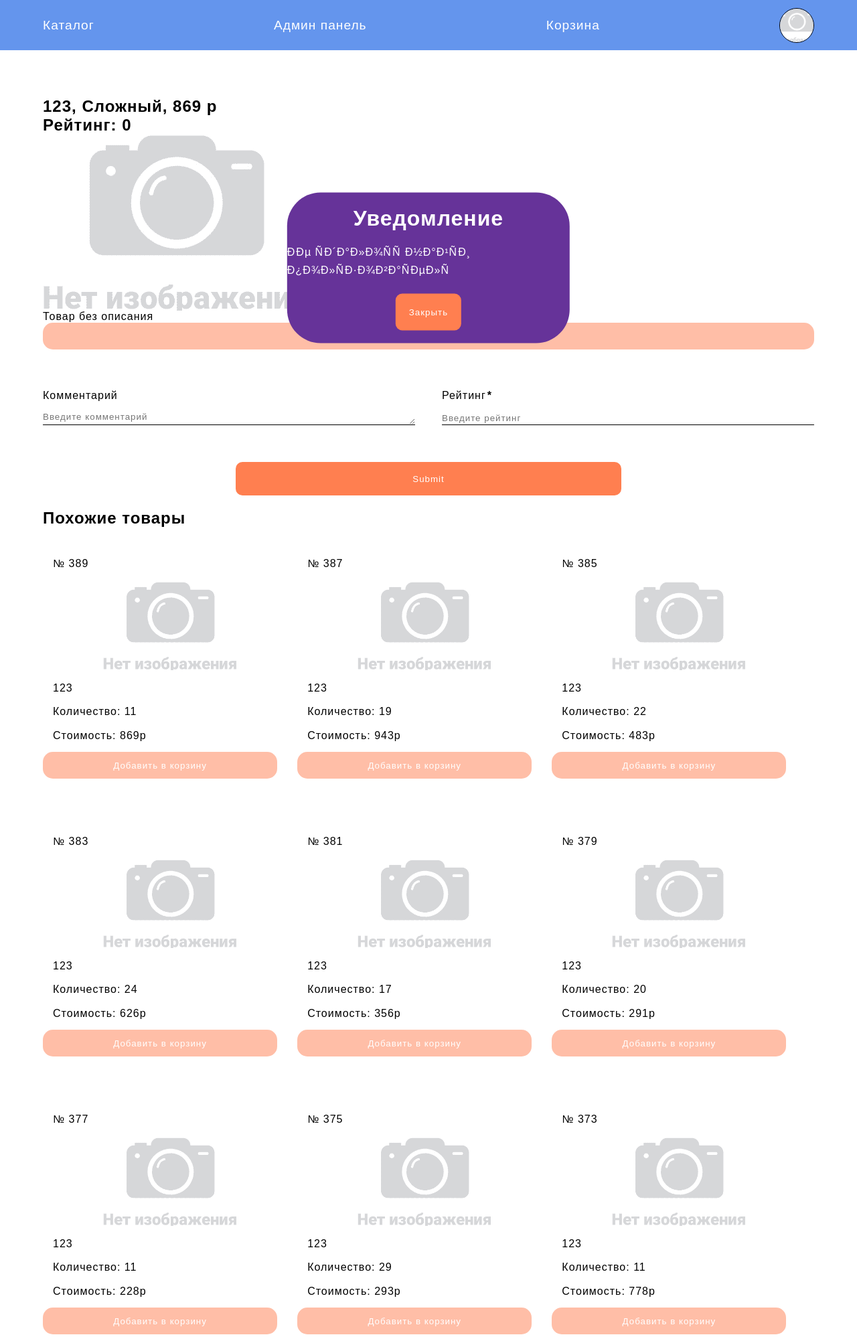
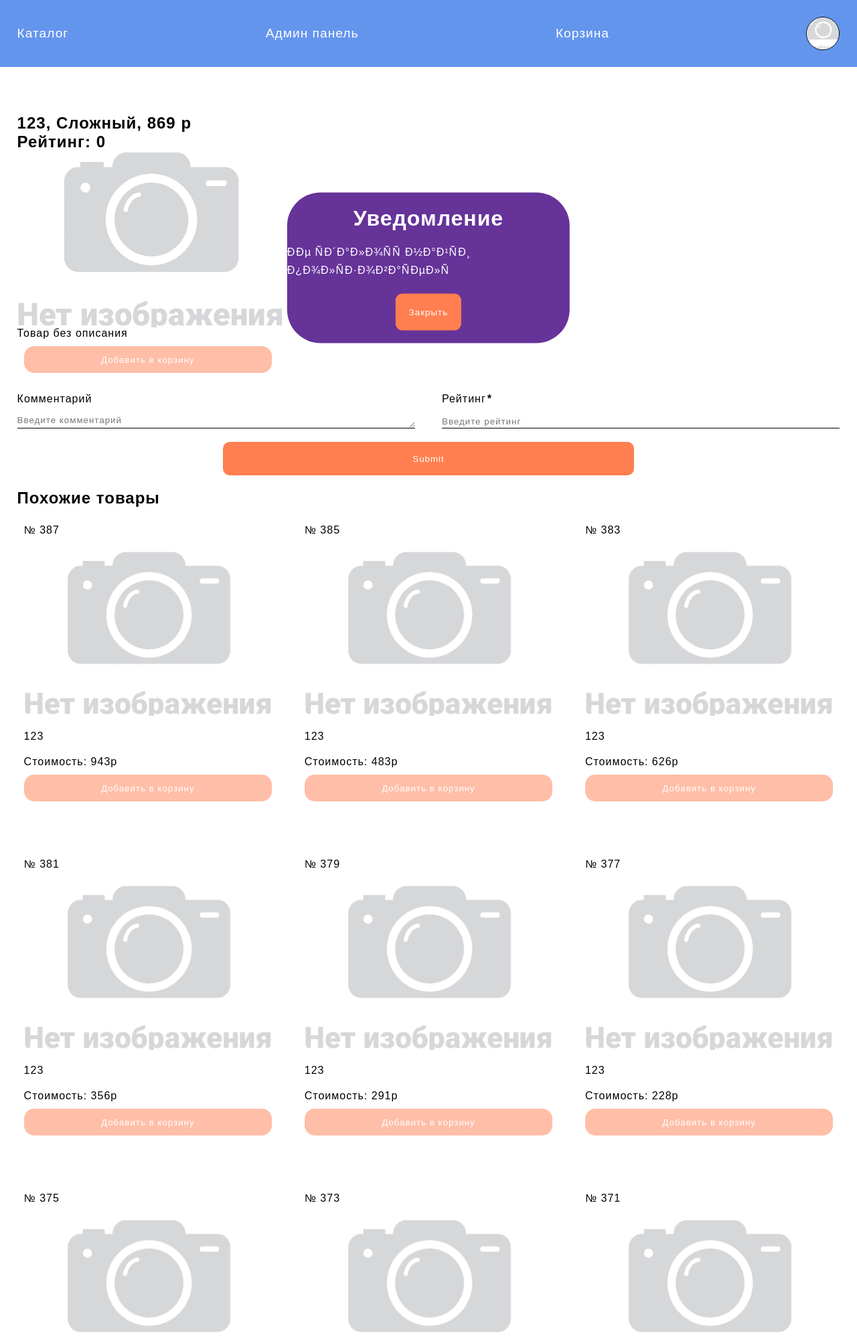
Before and after one commit to MatveyTea/store, a PHP site: page /aboutItem.php?id_item=389 in a window 1280 px wide. Shown: the top 1997 px of the page at 67% size. Run offline with PHP 8.4, Linux system fonts and the light colour scheme; a user stored in the database is signed in; data comes from the database, SQL or seed files in the repository; data that the repository does not hold is empty.

Commit message:
Added styles to the catalog and basket, improved property addition

```diff
--- a/public/aboutItem.php
+++ b/public/aboutItem.php
@@ -63,20 +63,20 @@
         redirect();
     } else if ($basket == []) {
         $itemHTML .= "<span class='item' data-id='$_GET[id_item]' data-count='$item[count_items]'>
-            <button class='button basket' data-type='add'>Добавить в корзину</button>
-            <span class='hidden counter-wrapper'>
-                <button class='button minus'>-</button>
-                <p class='counter'>В корзине: <b class='counterText'>0</b></p>
-                <button class='button plus'>+</button>
+            <button class='item-basket button' data-type='add'>Добавить в корзину</button>
+            <span class='hidden item-counter-container'>
+                <button class='item-counter-minus button'>-</button>
+                <p>В корзине: <b class='item-counter-text'>0</b></p>
+                <button class='item-counter-plus button'>+</button>
             </span>
         </span>";
     } else {
         $itemHTML .= "<span class='item' data-id='$_GET[id_item]' data-count='$item[count_items]'>
-            <button class='button basket' data-type='remove'>Убрать из корзины</button>
-            <span class='counter-wrapper'>
-                <button class='button minus'>-</button>
-                <p class='counter'>В корзине: <b class='counterText'>$basket[count_baskets]</b></p>
-                <button class='button plus'>+</button>
+            <button class='item-basket button' data-type='remove'>Убрать из корзины</button>
+            <span class='item-counter-container'>
+                <button class='item-counter-minus button'>-</button>
+                <p>В корзине: <b class='item-counter-text'>$basket[count_baskets]</b></p>
+                <button class='item-counter-plus button'>+</button>
             </span>
         </span>";
     }
@@ -140,9 +140,9 @@
         </form>
         <?php } echo getCommentsHTML($comments) ?>
     </section>
-    <section class="similar">
+    <section class="content items">
         <h2>Похожие товары</h2>
-        <?= getItems(0, "WHERE `items_type_id_items` = ? OR `properties_id_attributes` = ?", [$item["items_type_id_items"], 1], false, 9) ?>
+        <?= getItems(0, "WHERE (`items_type_id_items` = ? OR `properties_id_attributes` = ?) AND `id_items` != ?", [$item["items_type_id_items"], 1, $_GET["id_item"]], false, 10) ?>
     </section>
     <?php
         if (isAdmin()) {
--- a/public/adminAddItem.php
+++ b/public/adminAddItem.php
@@ -25,7 +25,7 @@
             array_push($params, $id, $property["id_attributes"]);
         }
 
-        if ($sql != "" && $params != [] && makeSafeQuery($sql, $params) ) {
+        if ($sql != "" && $params != [] && makeSafeQuery($sql, $params) || $isSucceedItem) {
             clearValidatedSession();
             $_SESSION["server"] = "Товар добавлен";
         } else {
--- a/public/css/aboutItem.css
+++ /dev/null
@@ -1,13 +0,0 @@
-.similar {
-    display: flex;
-    flex-wrap: wrap;
-    gap: 30px;
-}
-
-.similar h2 {
-    width: 100%;
-}
-
-.similar .item {
-    width: calc(33% - 30px);
-}
--- a/public/css/main.css
+++ b/public/css/main.css
@@ -1,38 +1,47 @@
+/* ПЕРЕМЕННЫЕ */
+:root {
+    --content-width: 1440px;
+}
+
+/* ОБЩИЕ СВОЙСТВА */
 * {
     margin: 0;
     padding: 0;
     font-family: Arial, Helvetica, sans-serif;
+    box-sizing: border-box;
     text-decoration: none;
     outline: none;
     border: none;
     letter-spacing: 1px;
 }
 
-html {
+html, body {
     height: 100%;
 }
 
 body {
-    height: 100%;
     display: flex;
     flex-direction: column;
     justify-content: space-between;
 }
+
 a {
     color: black;
 }
+
 body main {
     flex: 1;
 }
 
 .content {
-    width: 1440px;
+    width: var(--content-width);
     margin: 20px auto;
 }
 
 .hidden {
-    opacity: 0;
+    display: none !important;
 }
+
 .button {
     display: flex;
     width: max-content;
@@ -45,8 +54,25 @@
     border-radius: 10px;
 }
 
+.invisible {
+    opacity: 0;
+}
 
-/* Форма */
+.avatar {
+    height: 50px;
+    aspect-ratio: 1 / 1;
+    object-fit: cover;
+    border-radius: 50%;
+    border: 1px solid black;
+}
+
+footer {
+    height: 200px;
+    background-color: aquamarine;
+    flex-shrink: 0;
+}
+
+/* ФОРМА */
 .form {
     width: 100%;
     margin: 20px auto;
@@ -149,37 +175,58 @@
     color: crimson;
 }
 
-
 .form .field .textarea {
     max-height: 150px;
     resize: vertical;
 }
 
 
-.item {
-    width: calc(20% - 40px - (15px * 2));
+/* ТОВАРЫ */
+.items {
+    display: flex;
+    justify-content: space-between;
+    flex-wrap: wrap;
+    gap: 15px;
 }
 
-.item a {
+.item {
+    width: calc(25% - 15px);
+    height: max-content;
+    padding: 10px;
+    display: flex;
+    flex-direction: column;
+    gap: 10px;
+    border-radius: 20px;
+    justify-content: space-between;
+}
+
+.items h2 {
     width: 100%;
-    height: 275px;
+}
+
+.item-link {
+    width: 100%;
+    min-height: 275px;
     display: flex;
     flex-direction: column;
     justify-content: space-between;
-    padding: 15px;
+    gap: 20px;
 }
+
 .item:has(.basket) {
     height: max-content !important;
 }
 
-.item img {
-    width: 60%;
-    max-width: 200px;
+.item-image {
+    width: 100%;
+    height: 250px;
     user-select: none;
     align-self: center;
+    border-radius: 15px;
+    object-fit: contain;
 }
 
-.item button.basket {
+.item-basket {
     width: 100%;
     height: 40px;
     cursor: pointer;
@@ -187,18 +234,20 @@
     transition: 0.4s background-color;
     border-radius: 15px;
 }
-.item button.basket:hover,
-.item button.basket:focus {
+
+.item-basket:hover,
+.item-basket:focus {
     background-color: coral
 }
 
-.item span {
+.item-counter-container {
     width: 100%;
     display: flex;
     justify-content: space-between;
     align-items: center;
 }
-.item span button {
+
+.item-counter-minus, .item-counter-plus {
     width: 15%;
     height: 30px;
     cursor: pointer;
@@ -206,72 +255,110 @@
     background-color: rgba(135, 222, 155, 0.7);
     transition: 0.4s background-color;
 }
-.item span button:hover,
-.item span button:focus {
+
+.item-counter-minus:hover, .item-counter-plus:hover,
+.item-counter-minus:focus, .item-counter-plus:focus {
     background-color: rgba(135, 222, 155, 1);
 }
-.item span p {
+
+.item-counter-container p {
     width: 60%;
     text-align: center;
 }
 
-@media (max-width: 1440px) {
-    .item {
-        width: calc(33% - 30px);
-    }
-}
-
-@media (max-width: 767px) {
-    .item {
-        width: calc(50% - 20px);
-    }
-}
-
-@media (max-width: 360px) {
-    .item {
-        width: 100%;
-    }
-}
-
-
-.avatar {
-    height: 50px;
-    aspect-ratio:  1 / 1;
-    object-fit: cover;
-    border-radius: 50%;
-    border: 1px solid black;
-}
-
+/* ШАПКА */
 header {
     width: 100%;
-    height: 75px;
+    height: 100px;
     display: flex;
     justify-content: center;
     align-items: center;
     background-color: cornflowerblue;
     margin-bottom: 50px;
+    flex-shrink: 0;
 }
-header nav {
-    display: flex;
-    justify-content: space-between;
-    align-items: center;
-}
+
 header nav a {
     color: white;
     font-size: 1.2rem;
     transition: 0.5s color;
+
 }
+
 header nav a:hover,
 header nav a:focus {
     color: chocolate;
 }
 
+.header-desktop {
+    display: flex;
+    justify-content: space-between;
+    align-items: center;
+        margin: 0 auto;
+}
 
-.invisible {
+.header-mobile {
+    display: none;
+    justify-content: flex-end;
+    position: relative;
+        margin: 0 auto;
+}
+
+.header-mobile-burger {
+    display: flex;
+    flex-direction: column;
+    align-items: center;
+    gap: 17px;
+}
+
+.header-mobile-burger.open span:nth-of-type(1) {
+    transform: rotate(-45deg);
+}
+
+.header-mobile-burger.open span:nth-of-type(2) {
     opacity: 0;
 }
 
+.header-mobile-burger.open span:nth-of-type(3) {
+    transform: rotate(45deg);
+}
 
+.header-mobile-burger span {
+    display: block;
+    width: 58px;
+    height: 3px;
+    background-color: white;
+    transition: transform 0.3s linear, opacity 0.3s linear;
+}
+
+.header-mobile-burger span:nth-of-type(1) {
+    transform-origin: right top;
+}
+
+.header-mobile-burger span:nth-of-type(3) {
+    transform-origin: right bottom;
+}
+
+.header-mobile-content {
+    overflow-y: scroll;
+    position: absolute;
+    display: none;
+    flex-direction: column;
+    top: 100%;
+    left: 0;
+    transform: translate(-2.5%, 3.3%);
+    background-color: black;
+    width: 100vw;
+    justify-content: space-evenly;
+    align-items: center;
+    height: calc(100vh - 100px);
+    opacity: 0;
+    transition: opacity 0.3s linear;
+    gap: 20px;
+    padding: 20px 0;
+}
+
+/* МОДАЛЬНОЕ ОКНО */
 .modal {
     width: 33vw;
     position: absolute;
@@ -303,29 +390,55 @@
     gap: 20px;
 }
 
+@media (min-width: 769px) and (max-width: 1400px) {
+    .item {
+        width: calc(33% - 15px);
+    }
 
-
-
-footer {
-    height: 200px;
-    background-color: aquamarine;
-}
-
-@media (max-width: 1440px) {
-    .content {
-        width: 90vw;
+    html {
+        --content-width: 96vw !important;
     }
 }
 
-@media (max-width: 767px) {
-
+@media (min-width: 401px) and (max-width: 768px) {
+    html {
+        --content-width: 96vw !important;
+    }
     .form .field {
         width: 100%;
     }
+
+
+    .item {
+        width: calc(50% - 15px);
+    }
+
+    .header-desktop {
+        display: none;
+    }
+
+    .header-mobile {
+        display: flex;
+    }
 }
 
-@media (max-width: 360px) {
-    .content {
-        width: 98vw;
+@media (max-width: 400px) {
+    .form .field {
+        width: 100%;
+    }
+    html {
+        --content-width: 98vw !important;
+    }
+
+    .item {
+        width: 100%;
+    }
+
+    .header-desktop {
+        display: none;
+    }
+
+    .header-mobile {
+        display: flex;
     }
 }
--- a/public/footer.php
+++ b/public/footer.php
@@ -2,5 +2,7 @@
 
 ?>
 <footer>
-    <p>Футер - Уют в деталях, качество в каждом предмете.</p>
+    <div class="content">
+        <p>Футер - Уют в деталях, качество в каждом предмете.</p>
+    </div>
 </footer>
--- a/public/function.php
+++ b/public/function.php
@@ -219,11 +219,11 @@
         $basket = "";
         foreach ($userItems as $userItem) {
             if ($userItem["items_id_baskets"] == $item["id_items"]) {
-                $basket = "<button class='basket button' data-type='remove'>Убрать из корзины</button>
-                    <span class='counter-wrapper'>
-                        <button class='minus button'>-</button>
-                        <p class='counter'>В корзине: <b class='counterText'>$userItem[count_baskets]</b></p>
-                        <button class='plus button'>+</button>
+                $basket = "<button class='item-basket button' data-type='remove'>Убрать из корзины</button>
+                    <span class='item-counter-container'>
+                        <button class='item-counter-minus button'>-</button>
+                        <p>В корзине: <b class='item-counter-text'>$userItem[count_baskets]</b></p>
+                        <button class='item-counter-plus button'>+</button>
                     </span>
                 ";
                 break;
@@ -231,22 +231,21 @@
         }
 
         if ($basket == "" && isUserAuth()) {
-            $basket = "<button class='button basket' data-type='add'>Добавить в корзину</button>
-                <span class='hidden counter-wrapper'>
-                    <button class='minus button'>-</button>
-                    <p class='counter'>В корзине: <b class='counterText'>0</b></p>
-                    <button class='plus button'>+</button>
+            $basket = "<button class='item-basket button' data-type='add'>Добавить в корзину</button>
+                <span class='invisible item-counter-container'>
+                    <button class='item-counter-minus button'>-</button>
+                    <p>В корзине: <b class='item-counter-text'>0</b></p>
+                    <button class='item-counter-plus button'>+</button>
                 </span>
             ";
         }
 
         $result .= "<span class='item' data-id='$item[id_items]' data-count='$item[count_items]'>
-                <a href ='aboutItem.php?id_item=$item[id_items]' class='item_link' >
+                <a href ='aboutItem.php?id_item=$item[id_items]' class='item-link' >
                     <p>№ $item[id_items]</p>
-                    <img src='" . getValidImage(FOLDER_UPLOAD . "/" . FOLDER_ITEMS, $item["image_items"]) . "' class='item_image''>
-                    <p class='item_name'>$item[name_items]</p>
-                    <p class='item_count'>Количество: $item[count_items]</p>
-                    <p class='item_cost'>Стоимость: $item[cost_items]р</p>
+                    <img src='" . getValidImage(FOLDER_UPLOAD . "/" . FOLDER_ITEMS, $item["image_items"]) . "' class='item-image'>
+                    <p class='item-name'>$item[name_items]</p>
+                    <p class='item-cost'>Стоимость: $item[cost_items]р</p>
                 </a>
                 $basket
             </span>
@@ -285,16 +284,16 @@
         } else {
             if ($datetimeBuy != $item["datetime_buy_baskets"]) {
                 if ($datetimeBuy != null) {
-                    $historyHTML .= "<p>Всего: {$historyCost}р</p></article>";
+                    $historyHTML .= "</div><p>Всего: {$historyCost}р</p></article>";
                     $historyCost = 0;
                 }
-                $historyHTML .= "<article class='basket'><h2>Время покупки: " . dateformat($item["datetime_buy_baskets"]) . "</h2>";
+                $historyHTML .= "<article class='basket'><h2>Время покупки: " . dateformat($item["datetime_buy_baskets"]) . "</h2><div class='items'>";
                 $datetimeBuy = $item["datetime_buy_baskets"];
             }
             $historyHTML .= getItemHTML($item);
             $historyCost += $item["cost_items"] * $item["count_baskets"];
             if ($item["id_baskets"] == $lastUserItem["id_baskets"]) {
-                $historyHTML .= "<p>Всего: {$historyCost}р</p></article>";
+                $historyHTML .= "</div><p>Всего: {$historyCost}р</p></article>";
             }
         }
     }
--- a/public/header.php
+++ b/public/header.php
@@ -3,6 +3,7 @@
 include_once __DIR__ . "/function.php";
 
 $partHeader = "";
+$partHeaderMobile = "";
 
 if (isUserAuth()) {
     if (isAdmin()) {
@@ -12,11 +13,15 @@
     $partHeader .= "<a href='basket.php'>Корзина</a>
         <a href='profile.php'><img class='avatar' src=$img></a>
     ";
+    $partHeaderMobile = $partHeader;
 } else {
     $partHeader = "<span>
         <a href='auth.php'>Войти</a>
         <a href='reg.php'>Зарегистрироваться</a>
     </span>";
+    $partHeaderMobile .= "<a href='auth.php'>Войти</a>
+        <a href='reg.php'>Зарегистрироваться</a>
+    ";
 }
 
 $currentFileName = pathinfo($_SERVER["SCRIPT_NAME"], PATHINFO_FILENAME);
@@ -44,9 +49,20 @@
 </head>
 <body>
     <header class="header">
-        <nav class="content">
+        <nav class="content header-desktop">
             <a href="/">Каталог</a>
             <?= $partHeader ?>
+        </nav>
+        <nav class="content header-mobile">
+            <div class="header-mobile-burger">
+                <span></span>
+                <span></span>
+                <span></span>
+            </div>
+            <div class="header-mobile-content">
+                <a href="/">Каталог</a>
+                <?= $partHeaderMobile ?>
+            </div>
         </nav>
     </header>
 </body>
--- a/public/index.php
+++ b/public/index.php
@@ -87,7 +87,7 @@
             <input class="button input" type="submit" value="Найти" id="search_button" name="submit_button">
         </div>
     </form>
-    <section class="items">
+    <section class="content items">
         <?= getItems() ?>
     </section>
 </main>
--- a/public/js/aboutItem.js
+++ b/public/js/aboutItem.js
@@ -1,6 +1,8 @@
 "use strict";
 
 const addComment = document.querySelector(".add-comment");
+
+if (addComment) {
     const textComment = addComment.querySelector("textarea.textarea");
     const ratingComment = addComment.querySelector("input.input");
     const commentButton = addComment.querySelector(".button");
@@ -31,7 +33,7 @@
         }
     });
 
-clickableItem(document.querySelector(".about .item"));
+    document.querySelectorAll(".item").forEach((item) => clickableItem(item));
 
     document.querySelectorAll("div .button[data-id]").forEach((button) => {
         button.addEventListener("click", async () => {
@@ -49,6 +51,7 @@
             }
         });
     });
+}
 
 const idItem = window.location.search.split("?id_item=")[1];
 addEventListener("DOMContentLoaded", async () => {
--- a/public/js/function.js
+++ b/public/js/function.js
@@ -1161,44 +1161,44 @@
 }
 
 function clickableItem(item) {
-    const basketButton = item.querySelector("button.basket");
-    const counterWrapper = item.querySelector(".counter-wrapper");
-    const minusButton = counterWrapper.querySelector("button.minus");
-    const counterText = counterWrapper.querySelector(".counter .counterText");
-    const plusButton = counterWrapper.querySelector("button.plus");
+    const basketButton = item.querySelector(".item-basket");
+    const counterContainer = item.querySelector(".item-counter-container");
+    const minusButton = counterContainer.querySelector(".item-counter-minus");
+    const counterText = counterContainer.querySelector(".item-counter-text");
+    const plusButton = counterContainer.querySelector(".item-counter-plus");
 
     basketButton.addEventListener("click", async () => {
-        changeButtonBasket(basketButton.dataset.type == "add", counterWrapper, counterText, basketButton);
-        await sendItem(item, counterWrapper, counterText, basketButton);
+        changeButtonBasket(basketButton.dataset.type == "add", counterContainer, counterText, basketButton);
+        await sendItem(item, counterContainer, counterText, basketButton);
     });
 
     minusButton.addEventListener("click", async () => {
         if (parseInt(counterText.textContent) <= 1) {
-            changeButtonBasket(false, counterWrapper, counterText, basketButton);
+            changeButtonBasket(false, counterContainer, counterText, basketButton);
         } else {
             counterText.textContent = parseInt(counterText.textContent) - 1;
         }
-        await sendItem(item, counterWrapper, counterText, basketButton);
+        await sendItem(item, counterContainer, counterText, basketButton);
     });
     plusButton.addEventListener("click", async () => {
         if (item.dataset.count > parseInt(counterText.textContent)) {
             counterText.textContent = parseInt(counterText.textContent) + 1;
-            await sendItem(item, counterWrapper, counterText, basketButton);
+            await sendItem(item, counterContainer, counterText, basketButton);
         }
     });
 }
 
-function changeButtonBasket(status, counterWrapper, counterText, basketButton) {
-    if (status == null || counterText == null || counterWrapper == null || basketButton == null) return;
+function changeButtonBasket(status, counterContainer, counterText, basketButton) {
+    if (status == null || counterText == null || counterContainer == null || basketButton == null) return;
 
     if (status === true) {
         counterText.textContent = 1;
-        counterWrapper.classList.remove("hidden");
+        counterContainer.classList.remove("invisible");
         basketButton.textContent = "Убрать из корзины";
         basketButton.dataset.type = "remove";
     } else {
         counterText.textContent = 0;
-        counterWrapper.classList.add("hidden");
+        counterContainer.classList.add("invisible");
         basketButton.textContent = "Добавить в корзину";
         basketButton.dataset.type = "add";
     }
@@ -1254,3 +1254,33 @@
 if (template && template.dataset.isShowModal == 1) {
     showModal(template.dataset?.text);
 }
+
+function setBurgerMenu() {
+    const burger = document.querySelector(".header-mobile-burger");
+    const content = document.querySelector(".header-mobile-content");
+
+    if (window.screen.width > 768) {
+        burger.classList.remove("open");
+        content.style.display = "none";
+    } else {
+        const vh = window.innerHeight - 100;
+        document.querySelector(".header-mobile-content").style.height = `${vh}px`;
+        burger.onclick = function () {
+            console.log(1);
+            burger.classList.toggle("open");
+            if (burger.classList.contains("open")) {
+                content.style.display = "flex";
+                document.body.style.overflow = "hidden";
+                setTimeout(() => content.style.opacity = "1", 10);
+            } else {
+                content.style.opacity = "0";
+                document.body.style.overflow = "unset";
+                setTimeout(() => content.style.display = "none", 300);
+            }
+        }
+    }
+}
+
+window.addEventListener("resize", () => {
+    setBurgerMenu();
+});
--- a/public/js/index.js
+++ b/public/js/index.js
@@ -60,8 +60,8 @@
 }
 
 const itemsSection = document.querySelector(".items");
-const items = itemsSection.querySelectorAll("span[data-id]");
-const isAuth = items[0]?.querySelector("button.basket");
+const items = itemsSection.querySelectorAll(".item");
+const isAuth = items[0]?.querySelector(".item-basket");
 
 const countGetMaxItems = 50;
 let isCanGet = true;
```
Also changed, not shown: public/adminEditTable.php (+14 -9 lines), public/basket.php (+18 -2 lines), public/css/index.css (deleted, +0 -7 lines), public/js/adminEditTable.js (+8 -4 lines). Lines whose indentation alone changed are shown as unchanged.
